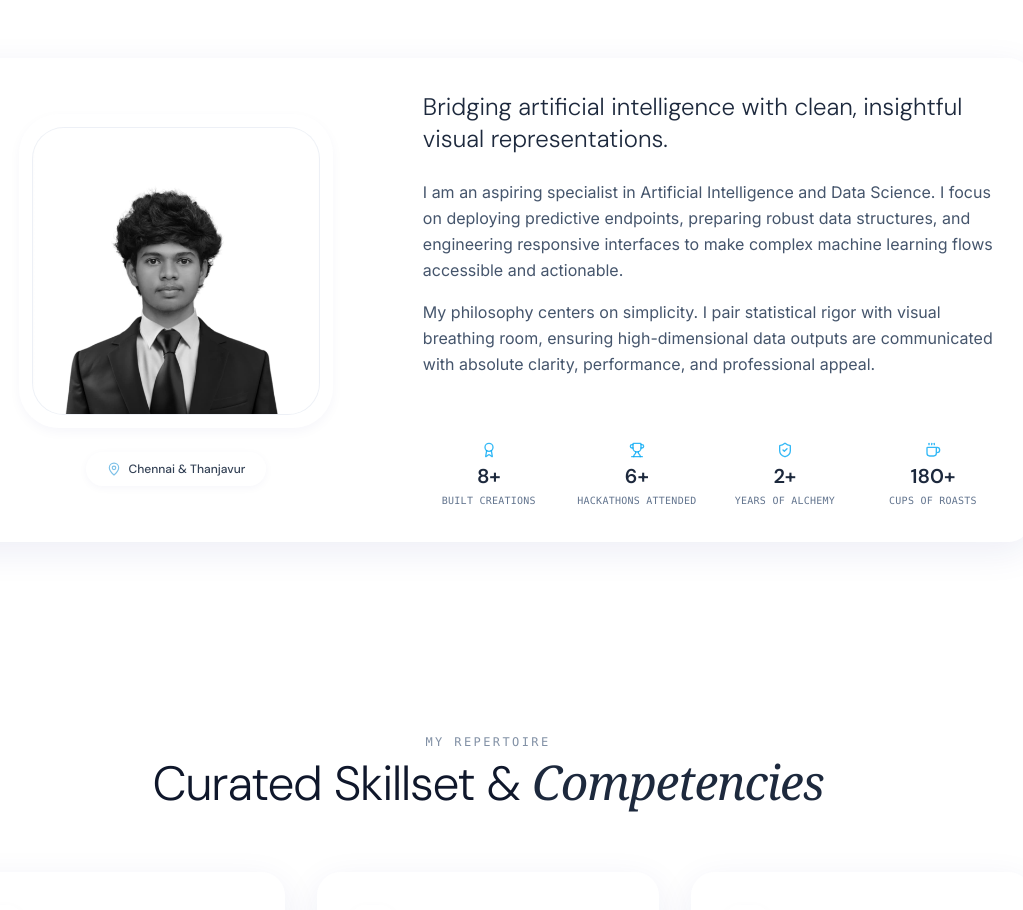
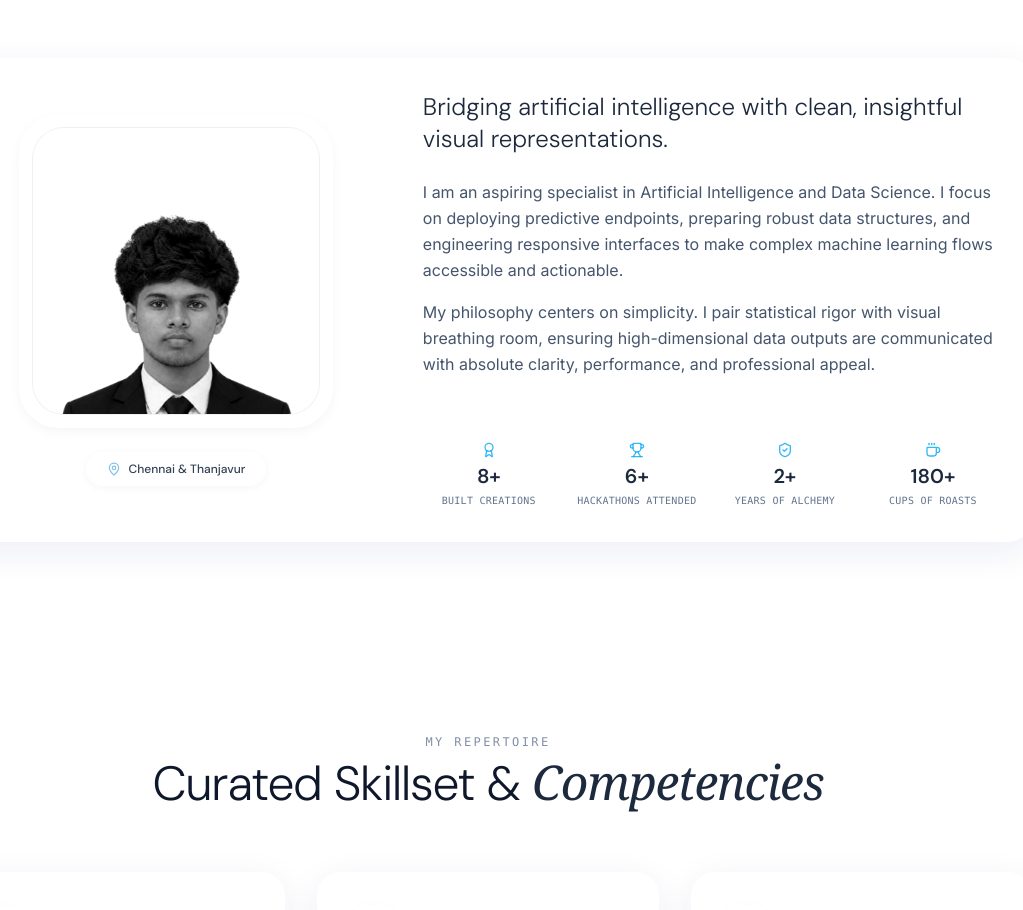
Before and after one commit to gokulr6314-tech/Gokul-portfolio, a React (Vite) app: page / in a window 1280 px wide. Shown: the part 1067-1977 px from the top of the page, without its empty margins (152-1175 px from the left). Built offline with nearby package versions, Linux system fonts and the light colour scheme.

Commit message:
feat: update profile portrait with new blazer photo

```diff
--- a/src/components/About.tsx
+++ b/src/components/About.tsx
@@ -48,7 +48,7 @@
                 src={avatarImg}
                 alt="Gokul"
                 referrerPolicy="no-referrer"
-                className="profile-img avatar w-full h-full object-cover filter grayscale"
+                className="profile-img avatar w-full h-full object-cover object-top transition-all duration-500 filter grayscale contrast-105 group-hover:grayscale-0"
               />
             </div>
           </div>
```
Also changed, not shown: src/assets/images/Gk.blazer.pic.jpeg.
